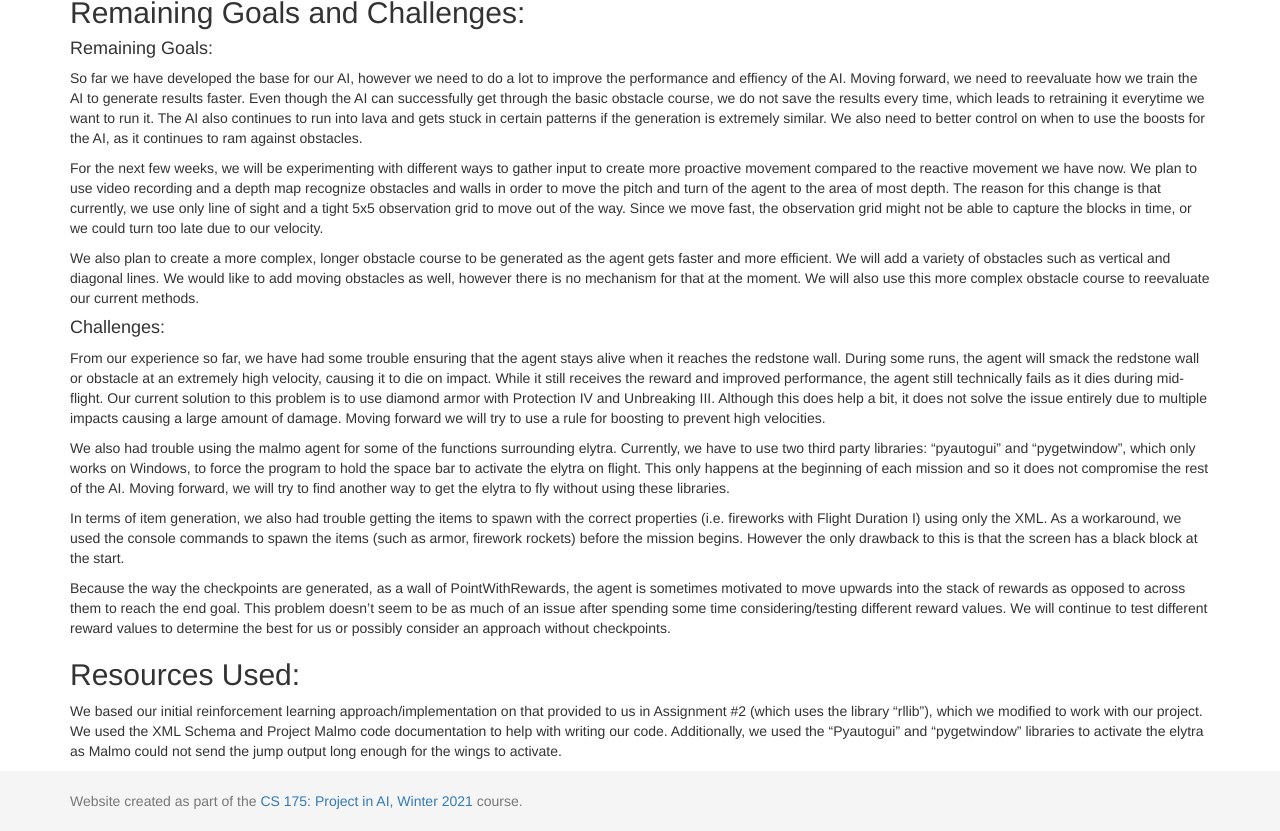
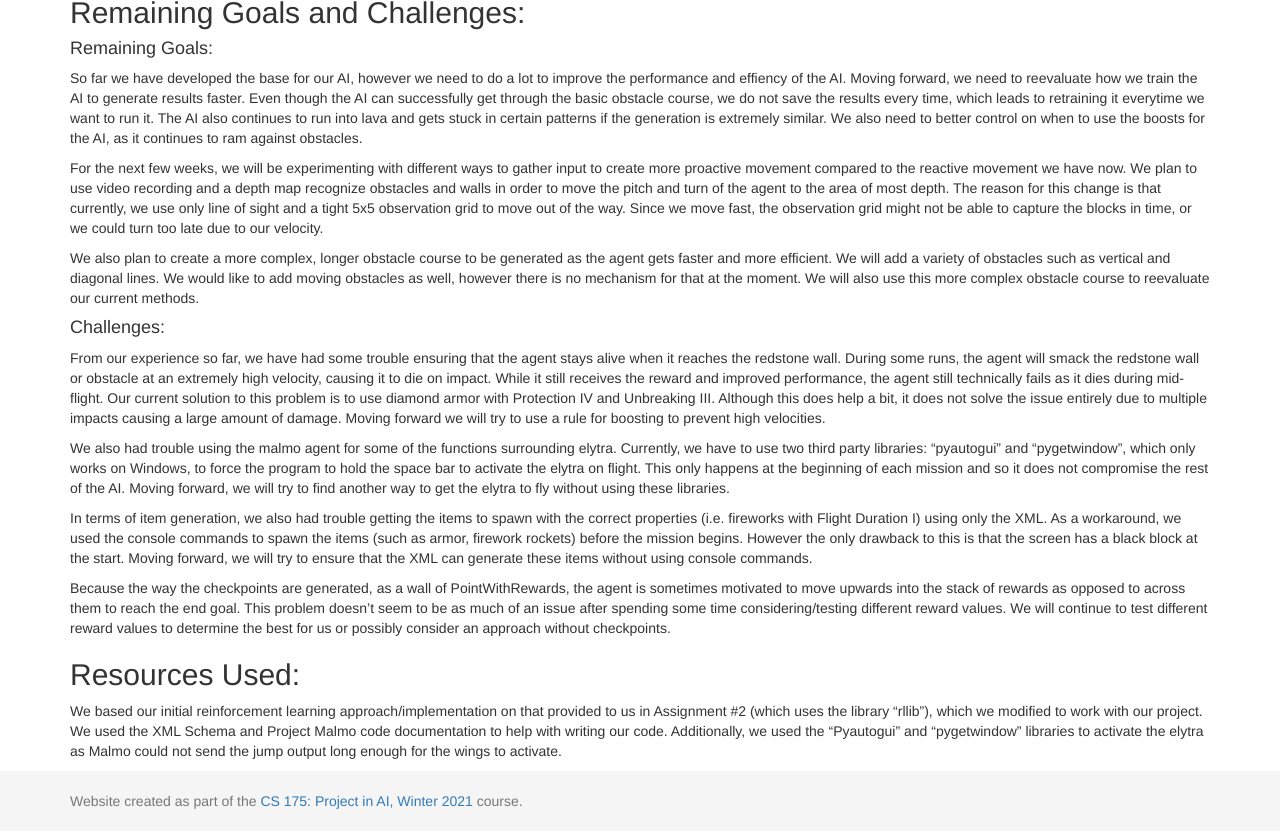
Before and after one commit to Globins/RedstoneEngineer, a Jekyll site: the page built from docs/status.md, in a window 1280 px wide and 900 px high, scrolled down 1867 px, cut to the strip 69-900 px from the top of the window. Built offline with Jekyll 4.4.1, drawn with Linux system fonts in a browser that asks for light colours.

Commit message:
Update status.md

```diff
--- a/docs/status.md
+++ b/docs/status.md
@@ -44,7 +44,7 @@ From our experience so far, we have had some trouble ensuring that the agent sta
 
 We also had trouble using the malmo agent for some of the functions surrounding elytra. Currently, we have to use two third party libraries: "pyautogui" and "pygetwindow", which only works on Windows, to force the program to hold the space bar to activate the elytra on flight. This only happens at the beginning of each mission and so it does not compromise the rest of the AI. Moving forward, we will try to find another way to get the elytra to fly without using these libraries.
 
-In terms of item generation, we also had trouble getting the items to spawn with the correct properties (i.e. fireworks with Flight Duration I) using only the XML. As a workaround, we used the console commands to spawn the items (such as armor, firework rockets) before the mission begins. However the only drawback to this is that the screen has a black block at the start.
+In terms of item generation, we also had trouble getting the items to spawn with the correct properties (i.e. fireworks with Flight Duration I) using only the XML. As a workaround, we used the console commands to spawn the items (such as armor, firework rockets) before the mission begins. However the only drawback to this is that the screen has a black block at the start. Moving forward, we will try to ensure that the XML can generate these items without using console commands.
 
 Because the way the checkpoints are generated, as a wall of PointWithRewards, the agent is sometimes motivated to move upwards into the stack of rewards as opposed to across them to reach the end goal. This problem doesn’t seem to be as much of an issue after spending some time considering/testing different reward values. We will continue to test different reward values to determine the best for us or possibly consider an approach without checkpoints.
 
```
